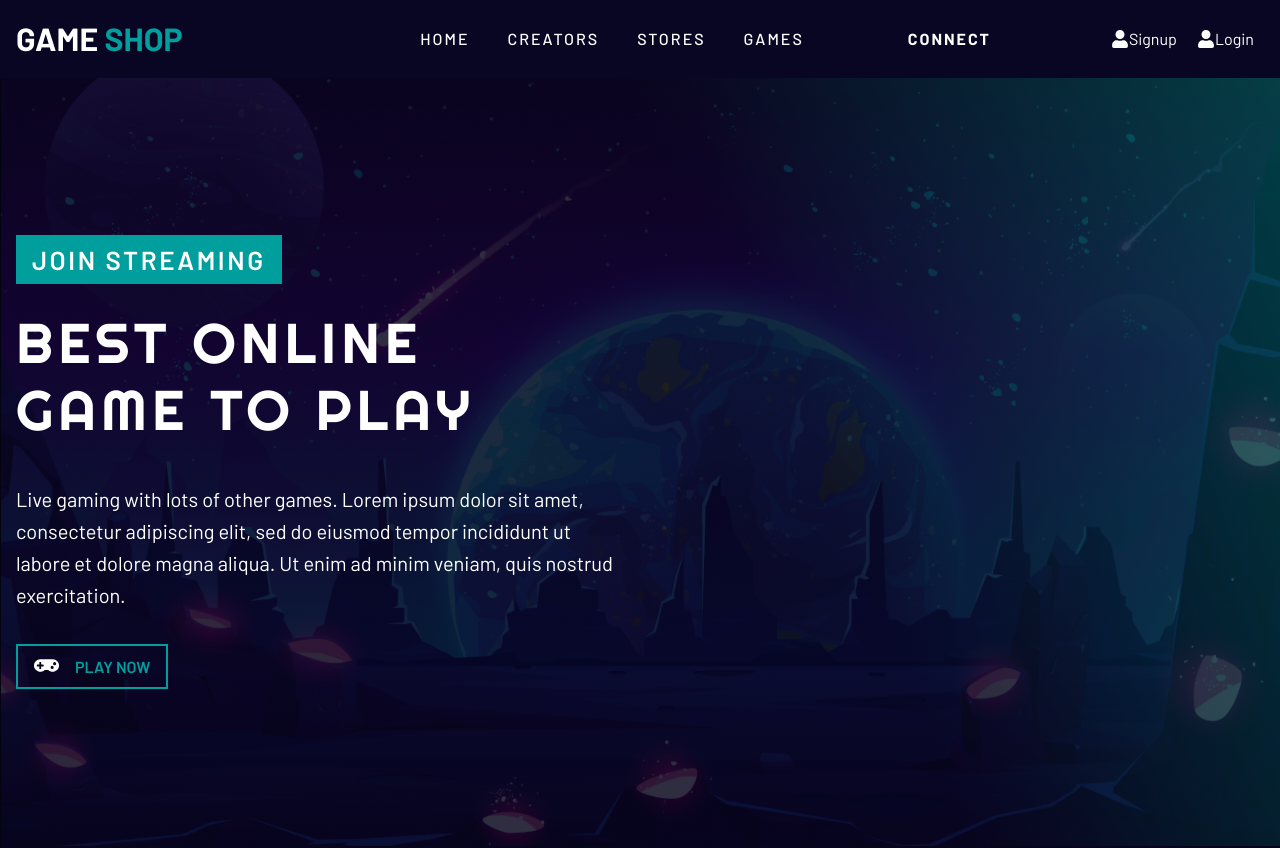
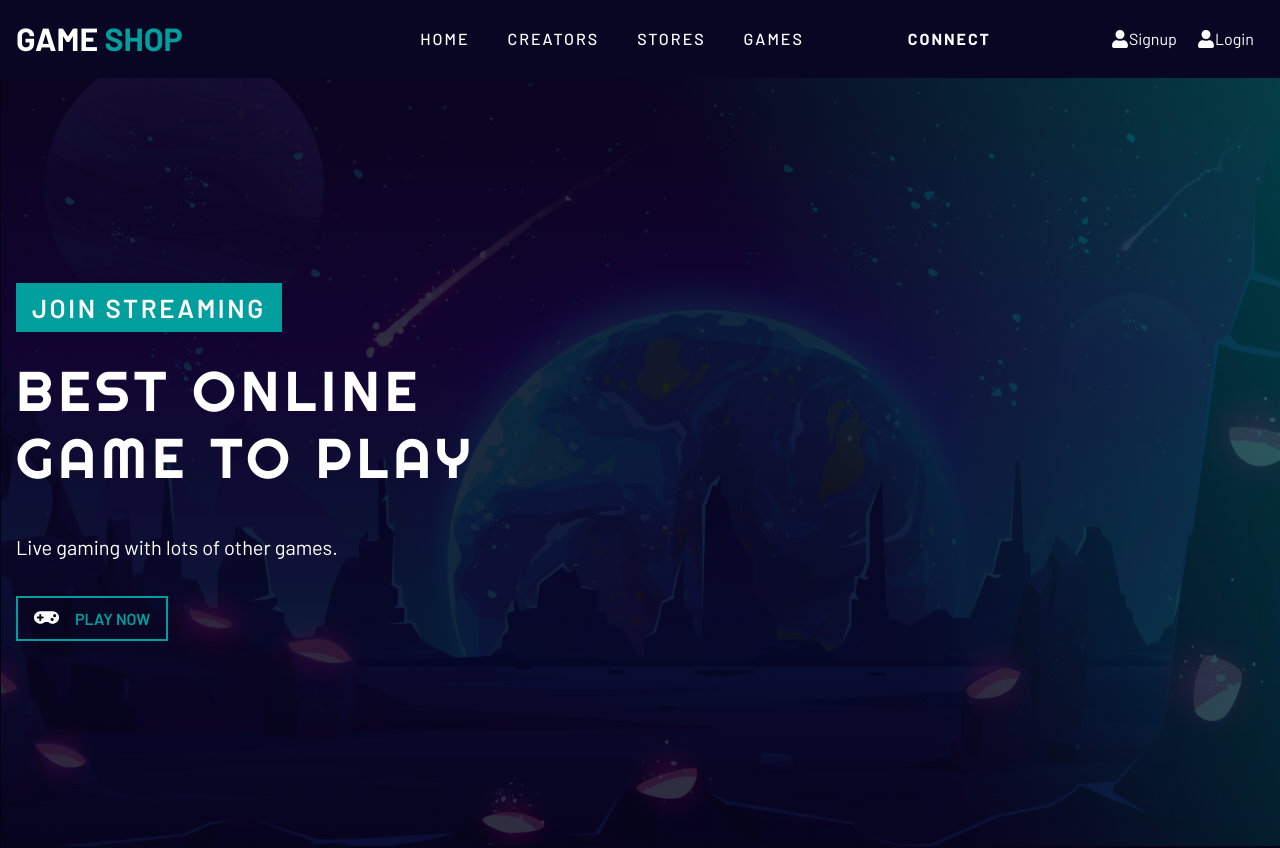
Before and after one commit to SacredSoulrend/gameshop, a React (Vite) app in the folder client/: page / in a window 1280 px wide. Shown: the top 848 px of the page. Built offline with nearby package versions, Linux system fonts and the light colour scheme; no server answers.

Commit message:
heroku upload

```diff
--- a/client/src/components/common/Banner.jsx
+++ b/client/src/components/common/Banner.jsx
@@ -10,7 +10,7 @@
       <div className='banner-content w-100 container text-white'>
         <div className='banner-badge text-uppercase'>join streaming</div>
         <h1 className='banner-title text-uppercase'>best online game to play</h1>
-        <p className='lead-text'>Live gaming with lots of other games. Lorem ipsum dolor sit amet, consectetur adipiscing elit, sed do eiusmod tempor incididunt ut labore et dolore magna aliqua. Ut enim ad minim veniam, quis nostrud exercitation.</p>
+        <p className='lead-text'>Live gaming with lots of other games. </p>
         <button type="button" className='banner-btn d-flex align-items-center'>
           <span className='btn-icon'>
             <FaGamepad className='text-white' size = { 25 } />
```
Also changed, not shown: 1 other file (tests, documents, lock files or other folders).
